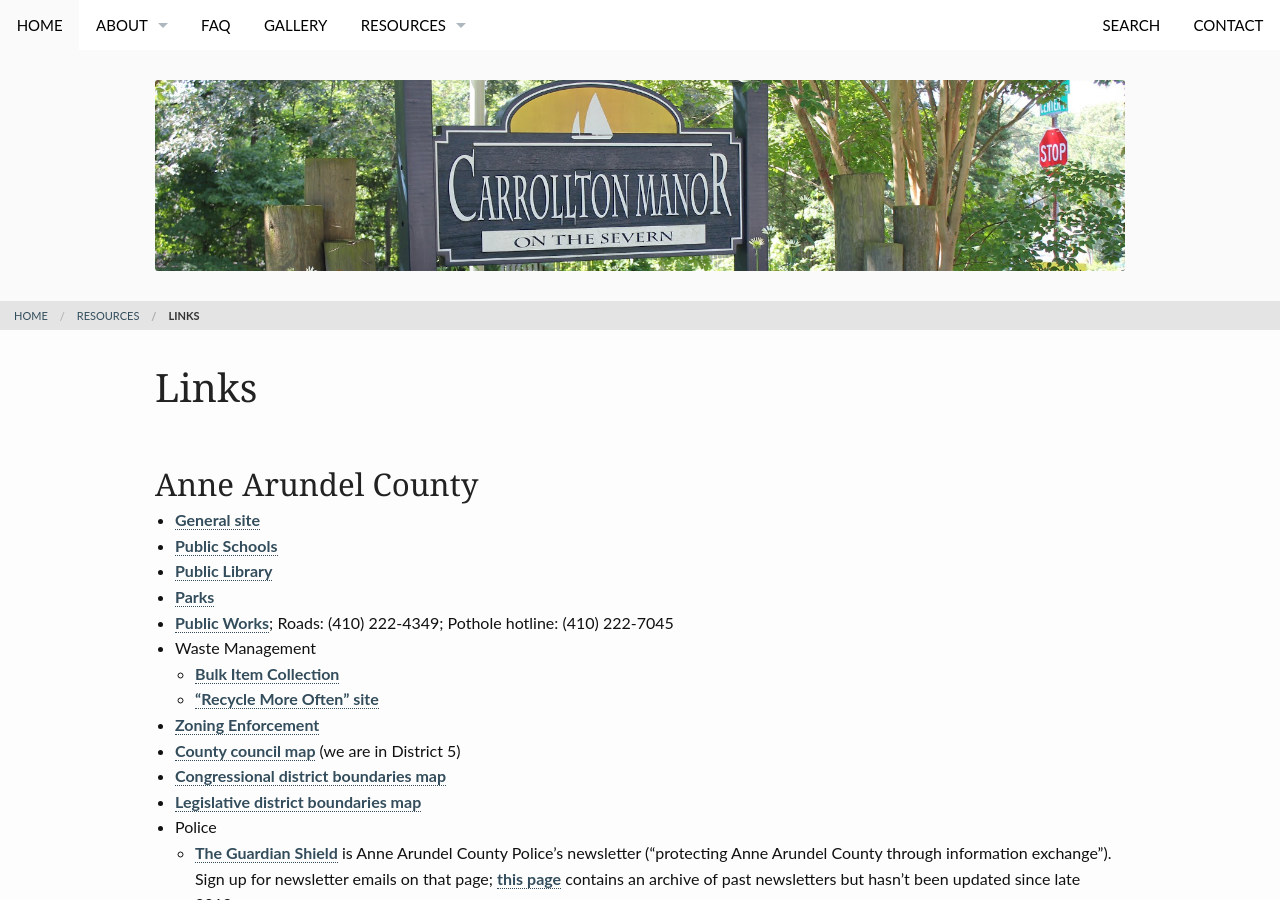
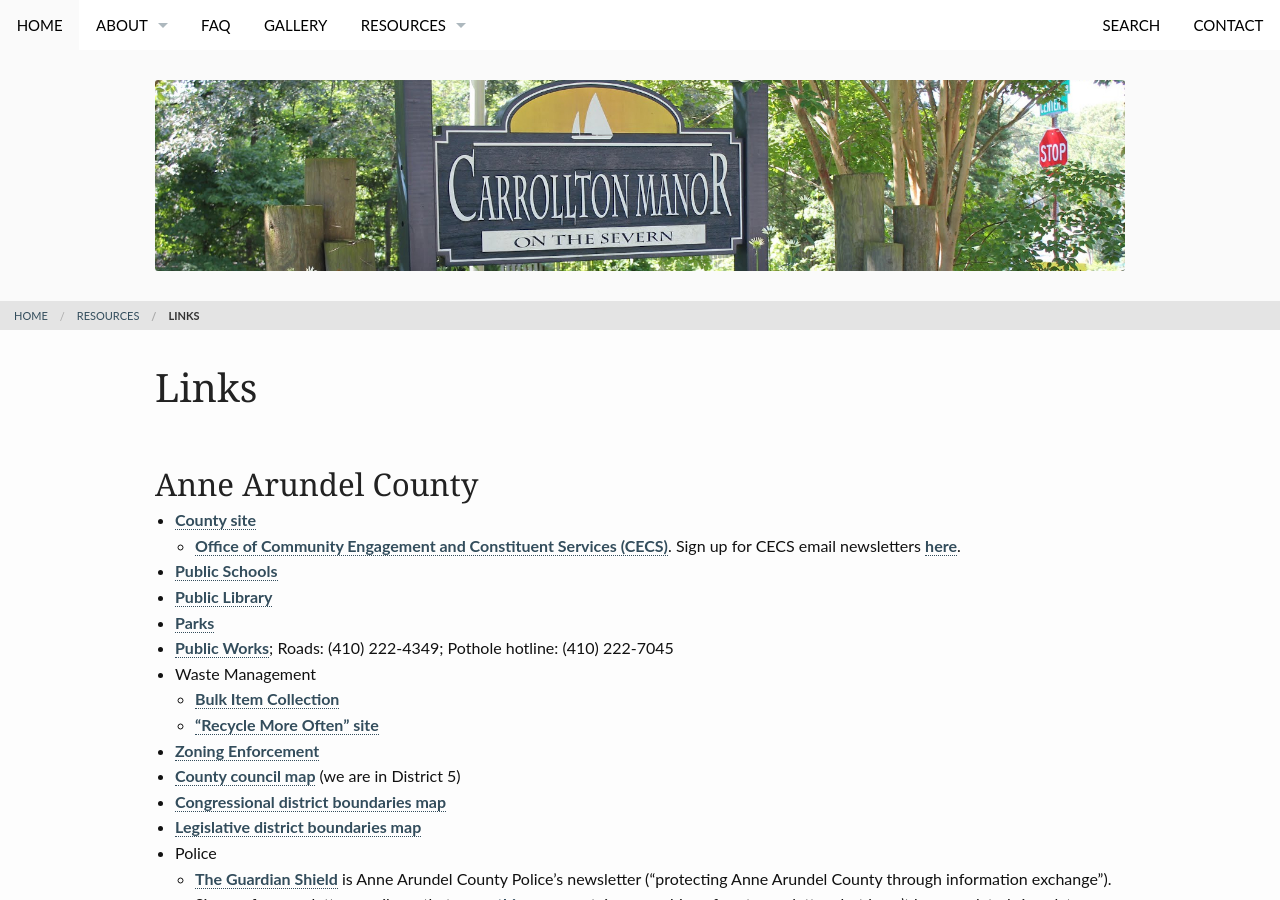
Before and after one commit to carrolltonmanor/carrolltonmanor.github.io, a Jekyll site: the page built from pages/links.md, in a window 1280 px wide and 900 px high. Built offline with Jekyll 4.4.1, drawn with Linux system fonts in a browser that asks for light colours.

Commit message:
updating links and front page

```diff
--- a/_layouts/frontpage.html
+++ b/_layouts/frontpage.html
@@ -17,7 +17,8 @@
 	    <h2 class="font-size-h3 t10" style="color:blue;">Updates, as of May 3, 2020</h2>
 	    <ul style="color:blue;">
 		    <li>We are holding the kayak rack slot lottery registration and lottery electronically due to COVID-19.  Lottery registration is now closed, and selectees will be identified and notified soon.</li>
-		    <li><a href="https://www.aapdguardianshield.org">The Guardian Shield</a> is Anne Arundel County Police's newsletter ("protecting Anne Arundel County through information exchange").  Sign up for newsletter emails on that page; <a href="https://www.aapdguardianshield.org/guardian-newsletters.html">this page</a> contains an archive of past newsletters but hasn't been updated since late 2019.  See <a href="/links/">our links page</a> for more community links.</li>
+		    <li>Check out <a href="https://www.aapdguardianshield.org">The Guardian Shield</a>, Anne Arundel County Police's newsletter ("protecting Anne Arundel County through information exchange").  Sign up for newsletter emails on that page; <a href="https://www.aapdguardianshield.org/guardian-newsletters.html">this page</a> contains an archive of past newsletters but hasn't been updated since late 2019.  See <a href="/links/">our links page</a> for more community links.</li>
+		    <li>Check out the County's <a href="https://www.aacounty.org/departments/county-executive/constituent-services/">Office of Community Engagement and Constituent Services (CECS)</a>.  Sign up for email newsletters <a href="https://www.aacounty.org/departments/county-executive/constituent-services/newsletter/">here</a>.
 	    </ul>
     </div><!-- /.medium-12.columns -->
 </div>
--- a/pages/links.md
+++ b/pages/links.md
@@ -12,7 +12,8 @@
 
 ## Anne Arundel County
 
-* <a href="http://www.aacounty.org">General site</a>
+* <a href="http://www.aacounty.org">County site</a>
+  * <a href="https://www.aacounty.org/departments/county-executive/constituent-services/">Office of Community Engagement and Constituent Services (CECS)</a>.  Sign up for CECS email newsletters <a href="https://www.aacounty.org/departments/county-executive/constituent-services/newsletter/">here</a>.
 * <a href="http://www.aacps.org">Public Schools</a>
 * <a href="http://www.aacpl.net">Public Library</a>
 * <a href="http://www.aacounty.org/recparks">Parks</a>
```
